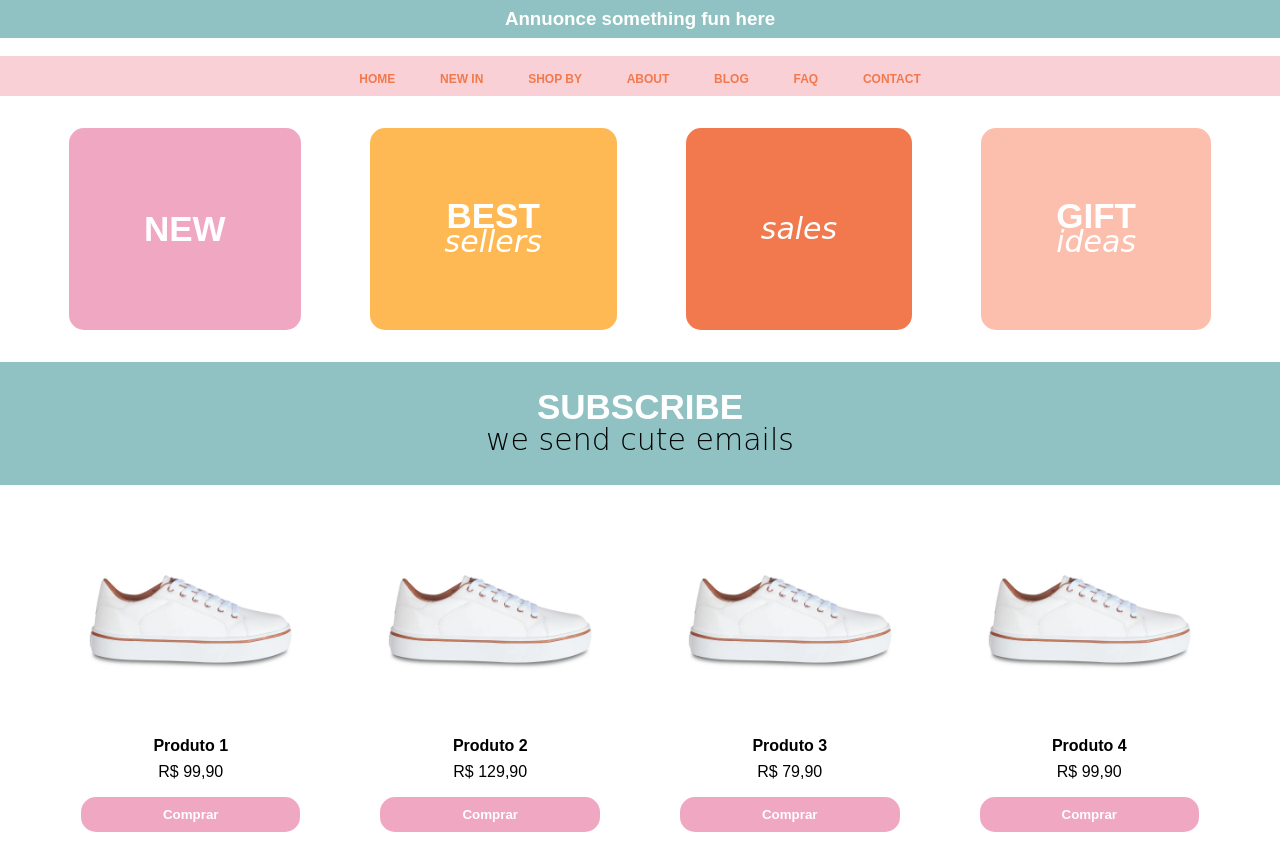
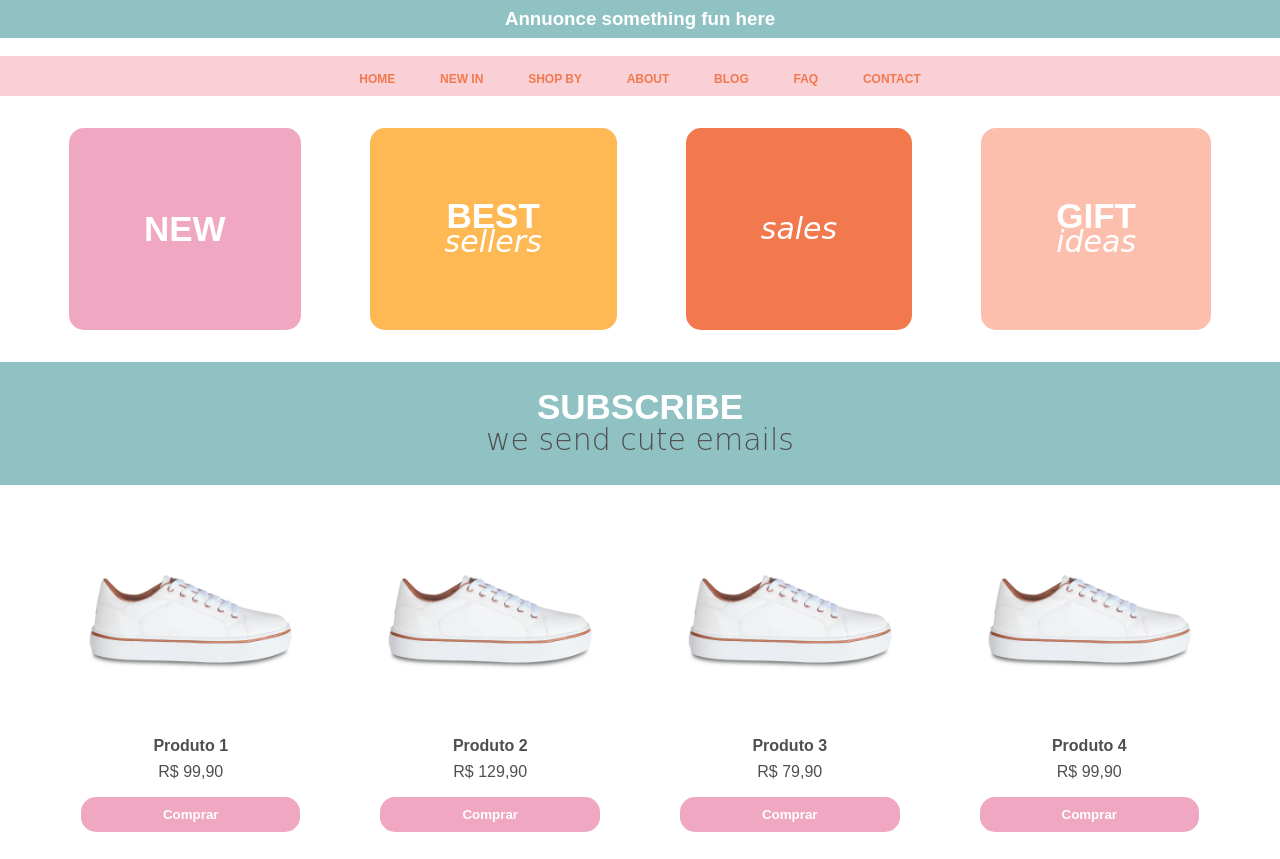
Before and after one commit to Alessandra-Nastassja/ecommerce-mba, a plain HTML site: page index.html in a window 1280 px wide. Shown: the top 859 px of the page. Drawn offline with Linux system fonts and the light colour scheme; a web font is replaced by a local one.

Commit message:
feat: adjust

```diff
--- a/style.css
+++ b/style.css
@@ -143,9 +143,10 @@ section.content-subscribe {
     justify-content: space-between;
 }
 
-.card b, p { color: #000000; }
+.card b, p { color: #504f4f; }
 
 .card p {
+    text-transform: uppercase !important;
     margin-top: .5rem;
     font-size: 1rem;
 }
```
